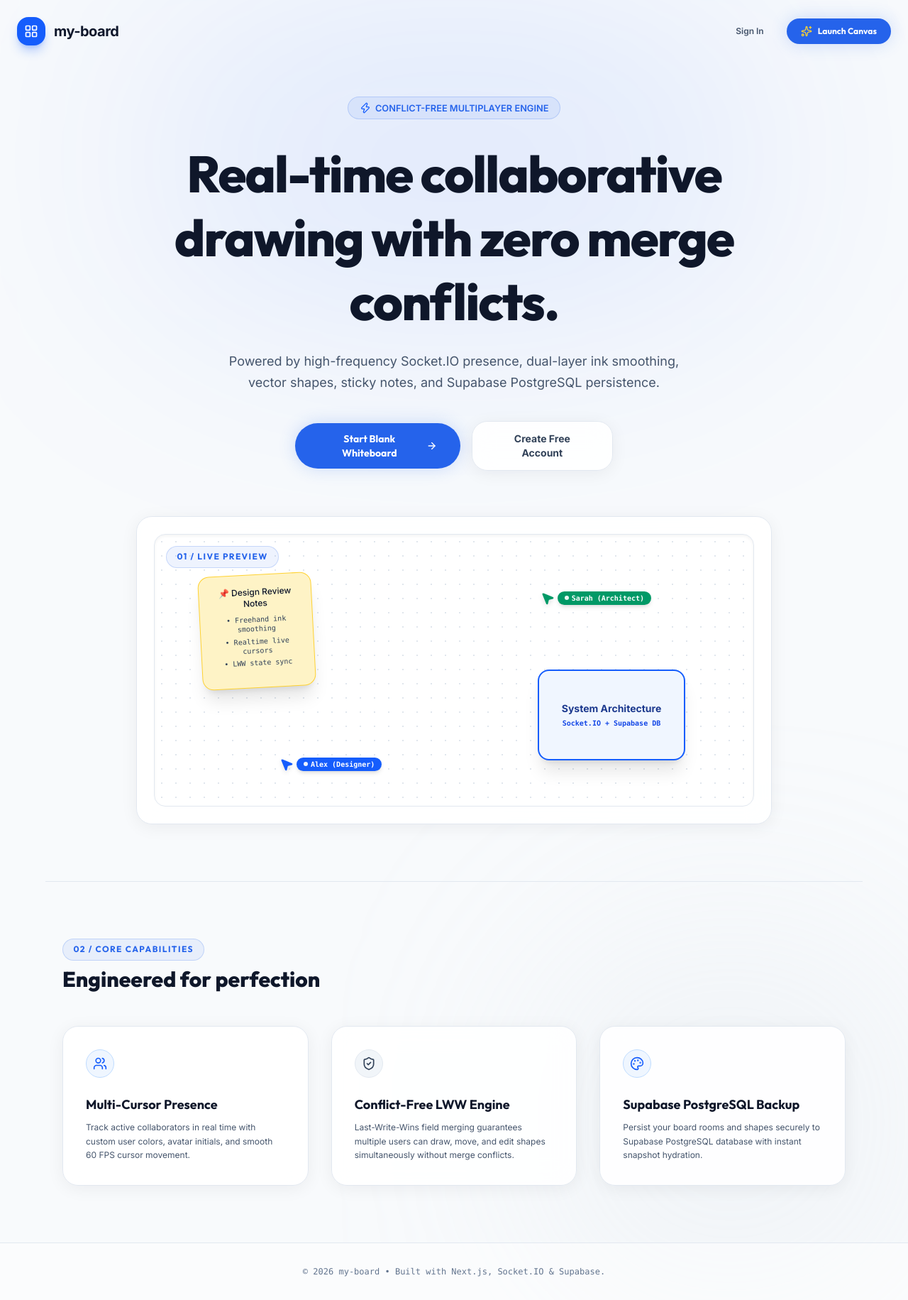
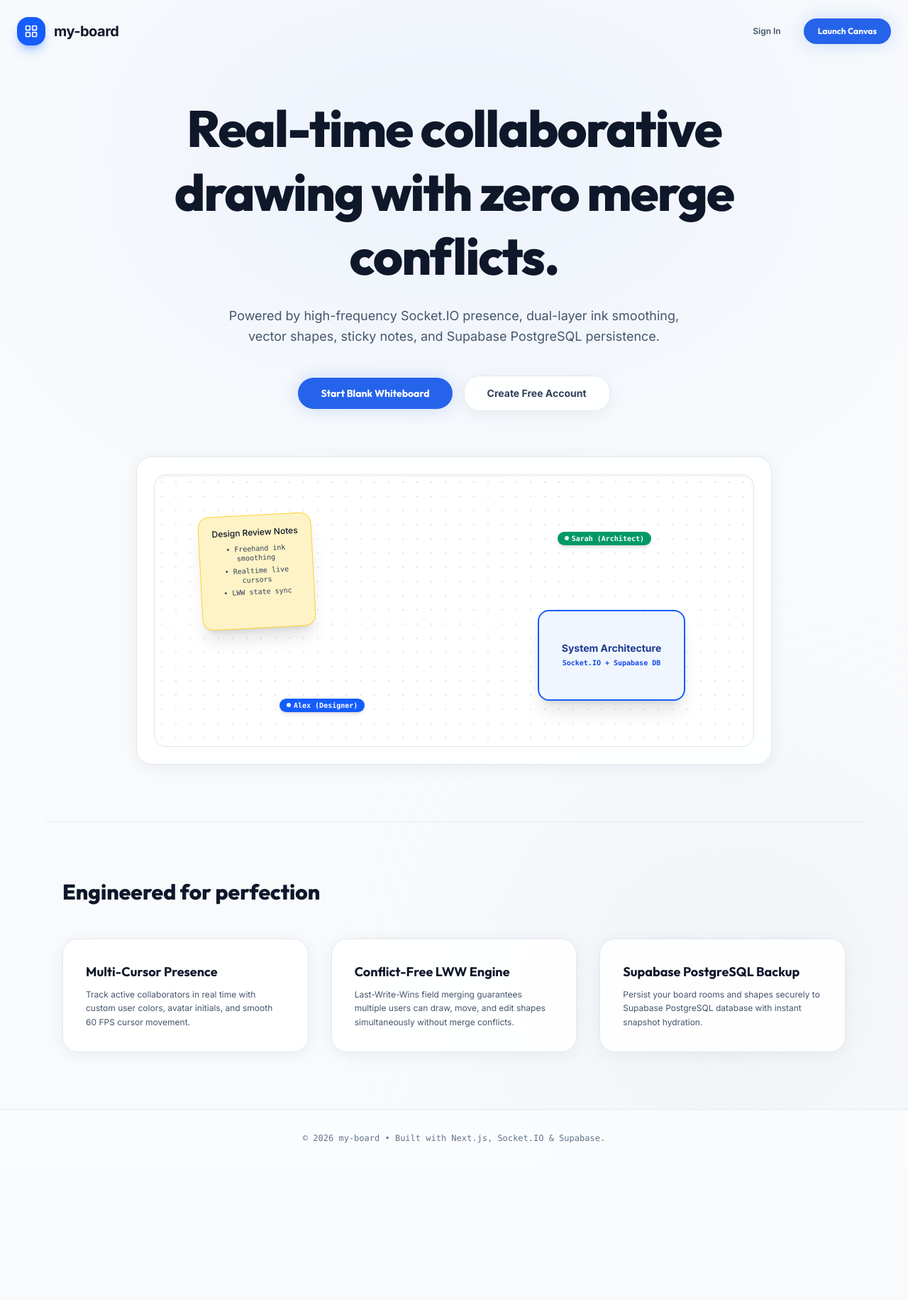
Before and after one commit to thulanesigasa/my-board, a Next.js app: page / in a window 1280 px wide. Shown: the whole page at 71% size. After the commit the page ends 1643 px from the top, so only its background shows below. Built offline with nearby package versions, Linux system fonts and the light colour scheme; no server answers.

Commit message:
feat(landing): remove emojis, badges, and decorative icons from Landing Page (#32)

```diff
--- a/src/app/page.tsx
+++ b/src/app/page.tsx
@@ -3,16 +3,7 @@
 import React from 'react';
 import Link from 'next/link';
 import { useRouter } from 'next/navigation';
-import {
-  LayoutGrid,
-  Zap,
-  Users,
-  ShieldCheck,
-  MousePointer2,
-  Sparkles,
-  ArrowRight,
-  Palette,
-} from 'lucide-react';
+import { LayoutGrid } from 'lucide-react';
 
 export default function LandingPage() {
   const router = useRouter();
@@ -24,9 +15,9 @@ export default function LandingPage() {
 
   return (
     <main className="min-h-screen bg-[var(--color-bg)] text-[var(--color-text)] relative overflow-hidden flex flex-col justify-between selection:bg-blue-600 selection:text-white">
-      {/* 60-30-10 Subtle Blue Glow Reflections */}
-      <div className="absolute top-0 left-1/2 -translate-x-1/2 w-[900px] h-[450px] bg-blue-600/10 rounded-full blur-[140px] pointer-events-none" />
-      <div className="absolute bottom-0 right-0 w-[500px] h-[500px] bg-slate-300/20 rounded-full blur-[140px] pointer-events-none" />
+      {/* 60-30-10 Subtle Ambient Reflections */}
+      <div className="absolute top-0 left-1/2 -translate-x-1/2 w-[900px] h-[450px] bg-blue-600/5 rounded-full blur-[140px] pointer-events-none" />
+      <div className="absolute bottom-0 right-0 w-[500px] h-[500px] bg-slate-200/40 rounded-full blur-[140px] pointer-events-none" />
 
       {/* Floating Glass Navbar */}
       <header className="relative z-20 max-w-7xl mx-auto w-full px-6 py-6 flex items-center justify-between">
@@ -50,19 +41,13 @@ export default function LandingPage() {
             onClick={handleLaunchInstantBoard}
             className="btn-primary text-xs !py-2.5 !px-5"
           >
-            <Sparkles className="w-4 h-4 text-amber-300" />
-            <span>Launch Canvas</span>
+            Launch Canvas
           </button>
         </div>
       </header>
 
-      {/* Hero Section (60% White dominant, 30% Slate Grey text, 10% Blue accents) */}
+      {/* Hero Section */}
       <section className="relative z-10 max-w-5xl mx-auto px-6 pt-12 pb-20 text-center flex flex-col items-center">
-        <div className="badge mb-8">
-          <Zap className="w-4 h-4 text-blue-600" />
-          <span>CONFLICT-FREE MULTIPLAYER ENGINE</span>
-        </div>
-
         <h1 className="text-4xl sm:text-6xl lg:text-7xl font-black tracking-tight leading-tight max-w-4xl text-slate-900 mb-6">
           Real-time collaborative drawing with zero merge conflicts.
         </h1>
@@ -74,10 +59,9 @@ export default function LandingPage() {
         <div className="flex flex-col sm:flex-row items-center gap-4 w-full justify-center max-w-md">
           <button
             onClick={handleLaunchInstantBoard}
-            className="btn-primary w-full sm:w-auto text-sm justify-center group"
+            className="btn-primary w-full sm:w-auto text-sm justify-center"
           >
-            <span>Start Blank Whiteboard</span>
-            <ArrowRight className="w-4 h-4 group-hover:translate-x-1 transition" />
+            Start Blank Whiteboard
           </button>
           <Link
             href="/register"
@@ -92,12 +76,9 @@ export default function LandingPage() {
           <div className="h-64 sm:h-96 rounded-2xl bg-white border border-slate-200 relative overflow-hidden flex items-center justify-center shadow-inner">
             <div className="absolute inset-0 bg-[radial-gradient(#cbd5e1_1px,transparent_1px)] [background-size:20px_20px] opacity-60" />
 
-            {/* Section Tag */}
-            <div className="absolute top-4 left-4 section-number">01 / LIVE PREVIEW</div>
-
             {/* Mock Vector Shapes & Sticky Note */}
             <div className="absolute top-14 left-16 w-40 h-40 rounded-2xl bg-amber-100 border border-amber-300 p-4 shadow-xl transform -rotate-3 text-slate-900 font-medium text-xs">
-              📌 Design Review Notes
+              Design Review Notes
               <ul className="mt-2 text-[10px] space-y-1 text-slate-700 font-mono">
                 <li>• Freehand ink smoothing</li>
                 <li>• Realtime live cursors</li>
@@ -112,7 +93,6 @@ export default function LandingPage() {
 
             {/* Mock Multi-Cursors */}
             <div className="absolute top-20 right-36 flex items-start gap-1">
-              <MousePointer2 className="w-5 h-5 text-emerald-600 fill-emerald-600 drop-shadow-md" />
               <div className="px-2.5 py-0.5 rounded-full bg-emerald-600 text-[10px] font-bold text-white shadow-md flex items-center gap-1 font-mono">
                 <span className="w-1.5 h-1.5 rounded-full bg-white animate-pulse" />
                 <span>Sarah (Architect)</span>
@@ -120,7 +100,6 @@ export default function LandingPage() {
             </div>
 
             <div className="absolute bottom-12 left-44 flex items-start gap-1">
-              <MousePointer2 className="w-5 h-5 text-blue-600 fill-blue-600 drop-shadow-md" />
               <div className="px-2.5 py-0.5 rounded-full bg-blue-600 text-[10px] font-bold text-white shadow-md flex items-center gap-1 font-mono">
                 <span className="w-1.5 h-1.5 rounded-full bg-white animate-pulse" />
                 <span>Alex (Designer)</span>
@@ -134,16 +113,12 @@ export default function LandingPage() {
       <section className="relative z-10 max-w-6xl mx-auto px-6 py-20 border-t border-slate-200">
         <div className="flex items-center justify-between mb-12">
           <div className="text-left">
-            <span className="section-number mb-2 inline-block">02 / CORE CAPABILITIES</span>
             <h2 className="text-3xl font-extrabold text-slate-900">Engineered for perfection</h2>
           </div>
         </div>
 
         <div className="grid grid-cols-1 md:grid-cols-3 gap-8">
           <div className="glass-card p-8 text-left">
-            <div className="w-10 h-10 rounded-xl bg-blue-50 text-blue-600 flex items-center justify-center mb-6 border border-blue-200">
-              <Users className="w-5 h-5" />
-            </div>
             <h3 className="text-lg font-bold text-slate-900 mb-2">Multi-Cursor Presence</h3>
             <p className="text-xs text-slate-600 leading-relaxed font-body">
               Track active collaborators in real time with custom user colors, avatar initials, and smooth 60 FPS cursor movement.
@@ -151,9 +126,6 @@ export default function LandingPage() {
           </div>
 
           <div className="glass-card p-8 text-left">
-            <div className="w-10 h-10 rounded-xl bg-slate-100 text-slate-700 flex items-center justify-center mb-6 border border-slate-200">
-              <ShieldCheck className="w-5 h-5" />
-            </div>
             <h3 className="text-lg font-bold text-slate-900 mb-2">Conflict-Free LWW Engine</h3>
             <p className="text-xs text-slate-600 leading-relaxed font-body">
               Last-Write-Wins field merging guarantees multiple users can draw, move, and edit shapes simultaneously without merge conflicts.
@@ -161,9 +133,6 @@ export default function LandingPage() {
           </div>
 
           <div className="glass-card p-8 text-left">
-            <div className="w-10 h-10 rounded-xl bg-blue-50 text-blue-600 flex items-center justify-center mb-6 border border-blue-200">
-              <Palette className="w-5 h-5" />
-            </div>
             <h3 className="text-lg font-bold text-slate-900 mb-2">Supabase PostgreSQL Backup</h3>
             <p className="text-xs text-slate-600 leading-relaxed font-body">
               Persist your board rooms and shapes securely to Supabase PostgreSQL database with instant snapshot hydration.
```
